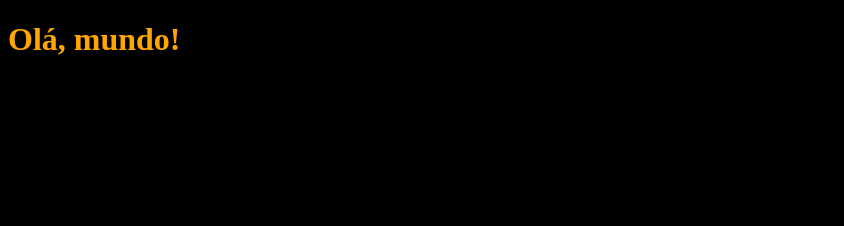
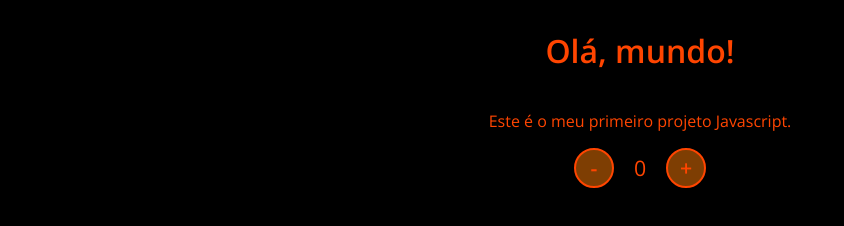
Before and after one commit to rafahcomf/Projeto-JS, a plain HTML site: page index.html in a window 1280 px wide. Shown: the whole page, without its empty margins (0-844 px from the left). Drawn offline with nearby package versions, Linux system fonts and the light colour scheme.

Commit message:
atualização projeto JS

```diff
--- a/assets/CSS/styles.css
+++ b/assets/CSS/styles.css
@@ -1,4 +1,38 @@
+
+@import url('https://fonts.googleapis.com/css2?family=Open+Sans:wght@300;600&display=swap');
+
+* {
+    font-family: 'Open Sans', sans-serif;
+}
+
 body {
-    color: orange;
+    display: flex;
+    align-items: center;
+    justify-content: center;
+    flex-direction: column;
     background-color: black;
+    color: orangered;
 }
+
+button {
+    height: 40px;
+    width: 40px;
+    border-radius: 50%;
+    border: 2px solid orangered;
+    background-color: rgba(252, 125, 6, 0.5);
+    color: orangered;
+    font-size: 16pt;
+    font-weight: 600;
+    text-align: center;
+}
+
+#counter {
+    display: flex;
+}
+
+#currentNumber {
+    display: flex;
+    align-items: center;
+    margin: 0 20px;
+    font-size: 16pt;
+}
--- a/assets/JS/Scripts.js
+++ b/assets/JS/Scripts.js
@@ -1 +1,11 @@
-console.log("Hello World!");
+var currentNumberWrapper = document.getElementById("currentNumber");
+var currentNumber = 0;
+
+function increment() {
+    currentNumber = currentNumber + 1;
+    currentNumberWrapper.innerHTML = currentNumber;
+}
+function decrement() {
+    currentNumber = currentNumber - 1;
+    currentNumberWrapper.innerHTML = currentNumber;
+}
--- a/index.html
+++ b/index.html
@@ -1,14 +1,23 @@
 <!DOCTYPE html>
 <html lang="en">
+
 <head>
     <meta charset="UTF-8">
     <meta http-equiv="X-UA-Compatible" content="IE=edge">
     <meta name="viewport" content="width=device-width, initial-scale=1.0">
     <link rel="stylesheet" href="/assets/CSS/styles.css">
-    <script src="assets/JS/Scripts.js"></script>
-    <title>Teste - Inserir JS no HTML.</title>
+    <title>Contador</title>
 </head>
+
 <body>
     <h1>Olá, mundo!</h1>
+    <p>Este é o meu primeiro projeto Javascript.</p>
+    <div id="counter">
+        <button name="subtractOne" onclick="decrement()">-</button>
+        <span id="currentNumber">0</span>
+        <button name="addOne" onclick="increment()">+</button>
+    </div>
+    <script src="/assets/JS/Scripts.js"></script>
 </body>
+
 </html>
```
